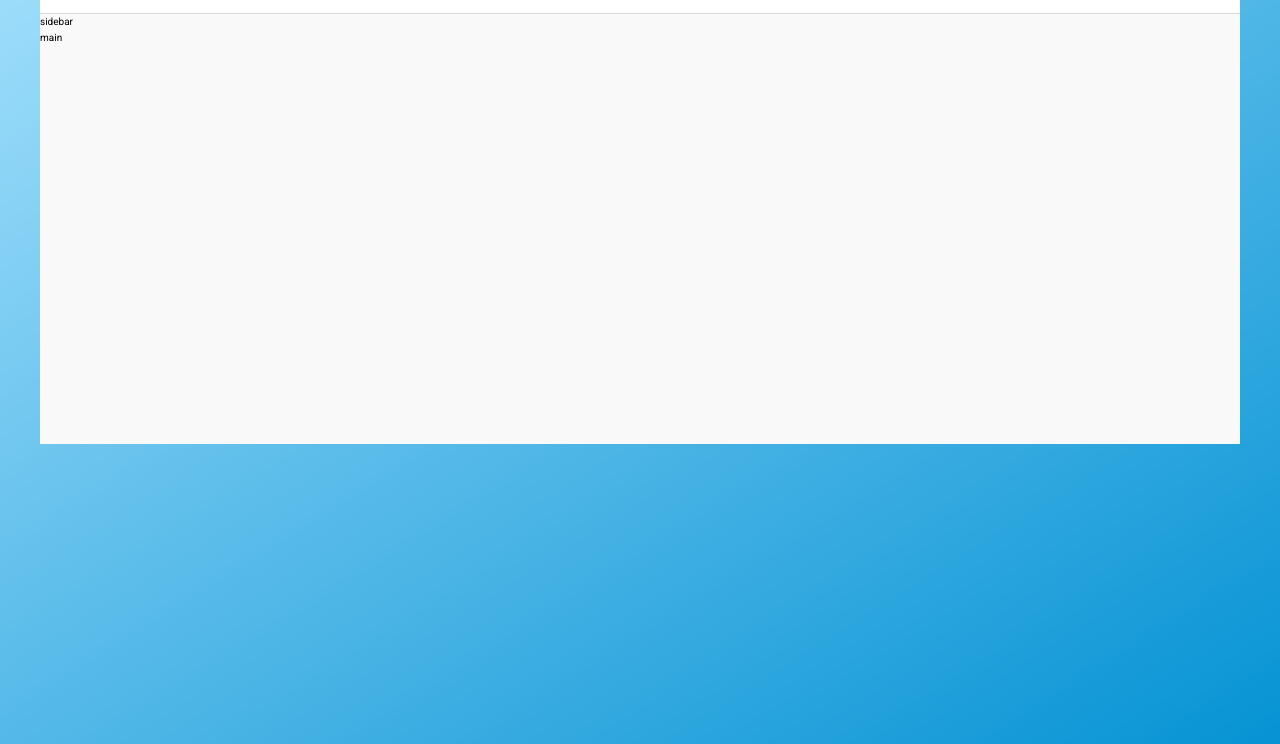
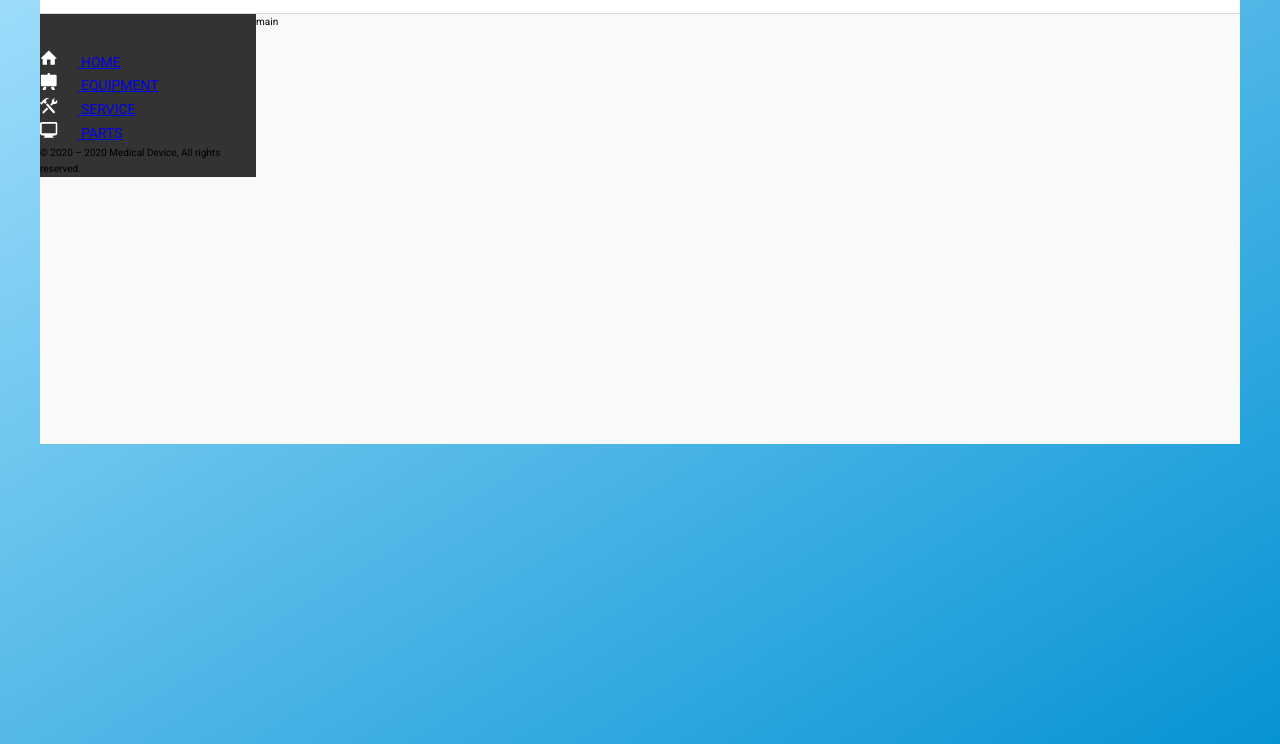
Before and after one commit to YossiK108/Medical-device, a website: page index.html in a window 1280 px wide. Shown: the part 56-800 px from the top of the page. Drawn offline with Linux system fonts and the light colour scheme.

Commit message:
second commit

```diff
--- a/index.html
+++ b/index.html
@@ -49,7 +49,50 @@
     </div>
 
   <div class="content">
-   <sidebar class="sidebar">sidebar</sidebar>
+  <sidebar class="sidebar">
+    <ul class="side-nav">
+      <li class="side-nav__item side-nav__item--active">
+        <a class="side-nav__link" href="#">
+          <svg class="side-nav__icon">
+            <use xlink:href="./img/sprite.svg#icon-home"></use>
+          </svg>
+          <span>HOME</span>
+        </a>
+      </li>
+      <li class="side-nav__item">
+        <a class="side-nav__link" href="#">
+          <svg class="side-nav__icon">
+            <use xlink:href="./img/sprite.svg#icon-blackboard"></use>
+          </svg>
+          <span>EQUIPMENT</span>
+        </a>
+      </li>
+      <li class="side-nav__item">
+        <a class="side-nav__link" href="#">
+          <svg class="side-nav__icon">
+            <use xlink:href="./img/sprite.svg#icon-tools"></use>
+          </svg>
+          <span>SERVICE</span>
+        </a>
+      </li>
+      <li class="side-nav__item">
+        <a class="side-nav__link" href="#">
+          <svg class="side-nav__icon">
+            <use xlink:href="./img/sprite.svg#icon-tv"></use>
+          </svg>
+          <span>PARTS</span>
+        </a>
+      </li>
+    </ul>
+    <div class="legal">
+      &copy; 2020 &#8211; <span id="year"></span> Medical Device, All rights reserved.
+    </div>
+
+    <script>
+      document.getElementById("year").innerHTML = new Date().getFullYear();
+    </script>
+
+    </sidebar>
    <div class="main">main</div>
  </div>
 
--- a/sass/_components.scss
+++ b/sass/_components.scss
@@ -58,7 +58,6 @@
 }
 
 .user-nav {
-  // background-color: white;
   display: flex;
   align-items: center;
   align-self: stretch;
@@ -111,3 +110,21 @@
   }
 
 }
+
+//////side-nav
+.side-nav {
+  font-size: 1.4rem;
+  list-style: none;
+  margin-top: 3.5rem;
+
+  &__item {
+
+  }
+
+  &__icon {
+    width: 1.75rem;
+    height: 1.75rem;
+    margin-right: 2rem;
+    fill: var(--color-white);
+  }
+}
--- a/sass/_layouts.scss
+++ b/sass/_layouts.scss
@@ -25,3 +25,15 @@
       height: 11rem;
     }
 }
+
+.content {
+  display: flex;
+}
+
+.sidebar {
+  background-color: var(--color-grey-dark-1);
+  display: flex;
+  flex-direction: column;
+  justify-content: space-between;
+  flex: 0 0 18%;
+}
```
Also changed, not shown: css/style.css, 2 other files.
